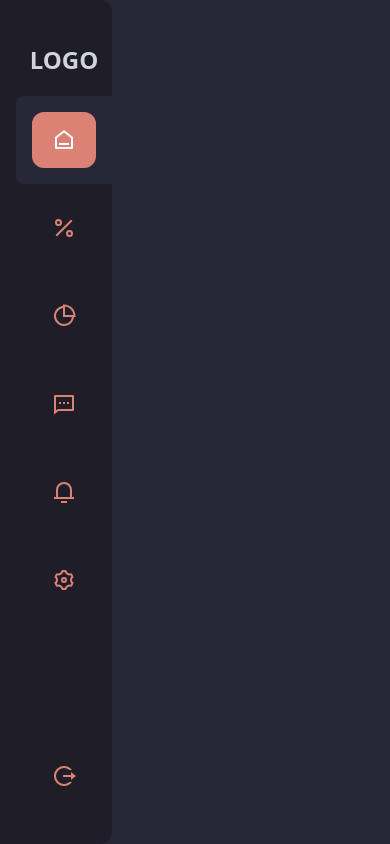
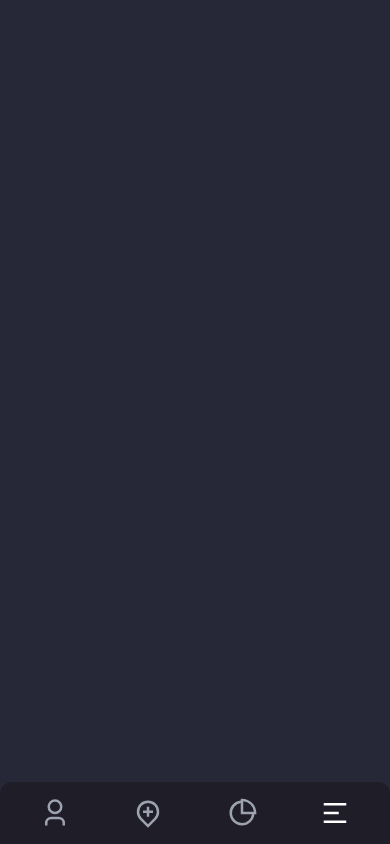
Before and after one commit to Tr0nskimack/react-rest-tawlind, a React (Vite) app: page / in a window 390 px wide. Built offline with nearby package versions, Linux system fonts and the light colour scheme.

Commit message:
listo el nav

```diff
--- a/src/App.jsx
+++ b/src/App.jsx
@@ -1,11 +1,35 @@
-import React from 'react'
+import React, { useState } from 'react'
+
 import Sidebar from './components/Shared/Sidebar'
+import { RiMapPinAddLine, RiUser3Line, RiPieChart2Line, RiMenu2Line} from "react-icons/ri";
 
 
 const App = () => {
+  const [showMenu, setShowmenu] = useState(false)
+  const [showorder, setShoworder] = useState(false)
+
+  const toggleMenu = () =>{
+    setShowmenu(!showMenu)
+  }
   return (
-    <div className='bg-[#262837] w-full min-h-screen'>
-      <Sidebar/>
+    <div className='bg-[#262837] w-full min-h-screen z-50'>
+      <Sidebar showMenu={showMenu}/>
+      {/* movil */}
+      <nav className="bg-[#1f1d28] lg:hidden fixed left-0 bottom-0 w-full text-3xl py-2 px-8 flex items-center justify-between rounded-tl-xl rounded-tr-xl text-gray-400 ">
+        <button className=' p-2'>
+          <RiUser3Line />
+        </button>
+        <button className=' p-2'>
+          <RiMapPinAddLine/>
+        </button>
+        <button className=' p-2'>
+          <RiPieChart2Line />
+        </button>
+        <button onClick={toggleMenu} className=' text-white p-2'>
+          <RiMenu2Line />
+        </button>
+
+      </nav>
     </div>
   )
 }
--- a/src/components/Shared/Sidebar.jsx
+++ b/src/components/Shared/Sidebar.jsx
@@ -1,9 +1,11 @@
 import React from 'react'
 import { RiHome6Line, RiPercentLine, RiPieChart2Line, RiNotification3Line, RiMessage2Line, RiSettings3Line, RiLogoutCircleRLine } from "react-icons/ri";
 
-const Sidebar = () => {
+const Sidebar = (props) => {
+
+    const {showMenu}= props
   return (
-    <div className='bg-[#1f1d28] fixed left-0 top-0 w-28 h-full flex flex-col  justify-between py-6 rounded-tr-xl rounded-br-xl'>
+    <div className={`bg-[#1f1d28] fixed lg:left-0 top-0 w-28 h-full flex flex-col justify-between py-6 rounded-tr-xl rounded-br-xl z-50 transition-all ${showMenu ? "left-0" : "-left-full"}`}>
       <div>
         <ul className='pl-4'>
             <li>
```
